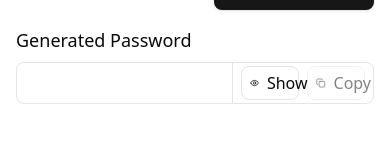
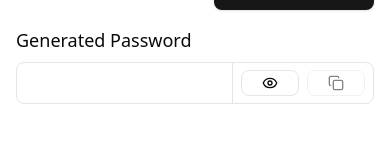
Before and after one commit to Gavin-Hofer/webstk, a Next.js app: page /password-generator in a window 390 px wide. Shown: the part 394-536 px from the top of the page. Built offline with nearby package versions, Linux system fonts and the light colour scheme.

Commit message:
fix: fixed overflowing text in copy/show buttons

```diff
--- a/src/app/password-generator/components/password-generator.tsx
+++ b/src/app/password-generator/components/password-generator.tsx
@@ -237,7 +237,9 @@ const PasswordDisplay: React.FC<{
             {showPassword ?
               <EyeOffIcon className='h-4 w-4' />
             : <EyeIcon className='h-4 w-4' />}
-            <span>{showPassword ? 'Hide' : 'Show'}</span>
+            <span className='hidden sm:block'>
+              {showPassword ? 'Hide' : 'Show'}
+            </span>
           </button>
           <button
             type='button'
@@ -246,7 +248,7 @@ const PasswordDisplay: React.FC<{
             onPointerDown={handleCopyPassword}
           >
             <CopyIcon className='h-4 w-4' />
-            <span>Copy</span>
+            <span className='hidden sm:block'>Copy</span>
           </button>
         </div>
       </div>
```
